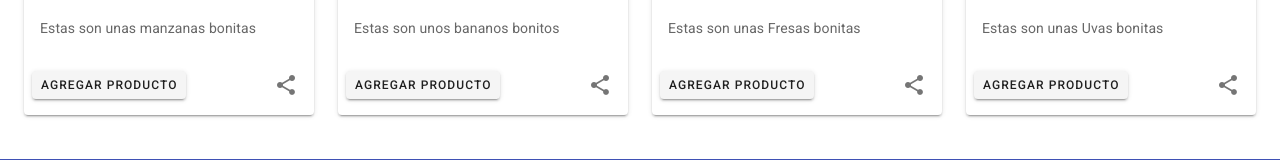
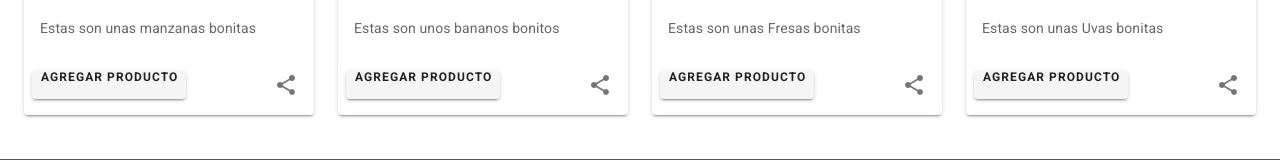
Before and after one commit to crisswebapp/Abarrofarma, a Nuxt app: page / in a window 1280 px wide. Shown: the part 421-581 px from the top of the page. Built offline with nearby package versions, Linux system fonts and the light colour scheme.

Commit message:
Update producto.vue
Modificando el texto del botón "agregar "

```diff
--- a/components/producto.vue
+++ b/components/producto.vue
@@ -5,7 +5,7 @@
       <v-card-title>{{ producto.titulo }}</v-card-title>
       <v-card-text> {{ producto.descripcion }}</v-card-text>
       <v-card-actions>
-        <v-btn class="my-2" small>{{ btnAgregar }}</v-btn>
+        <v-btn class="my-2" small> <p class="font-weight-bold">{{ btnAgregar }}</p></v-btn>
         <v-spacer></v-spacer>
         <v-icon class="mx-2">mdi-share-variant</v-icon>
       </v-card-actions>
```
